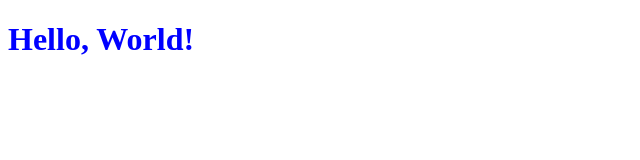
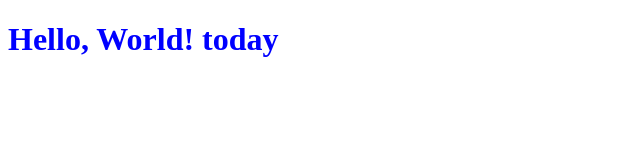
Before and after one commit to rajnimanglaa-dev/BI-Development-Workshop, a plain HTML site: page index.html in a window 1280 px wide. Shown: the whole page, without its empty margins (0-640 px from the left). Drawn offline with Linux system fonts and the light colour scheme.

Commit message:
inital commit

```diff
--- a/index.html
+++ b/index.html
@@ -7,9 +7,9 @@
     <link rel="stylesheet" href="index.css">
 </head>
 <body>
+    <h1>
+        Hello, World! today
+    </h1>
     <script src="index.js"></script>
-    <h1>
-        Hello, World!
-    </h1>
 </body>
 </html>
```
